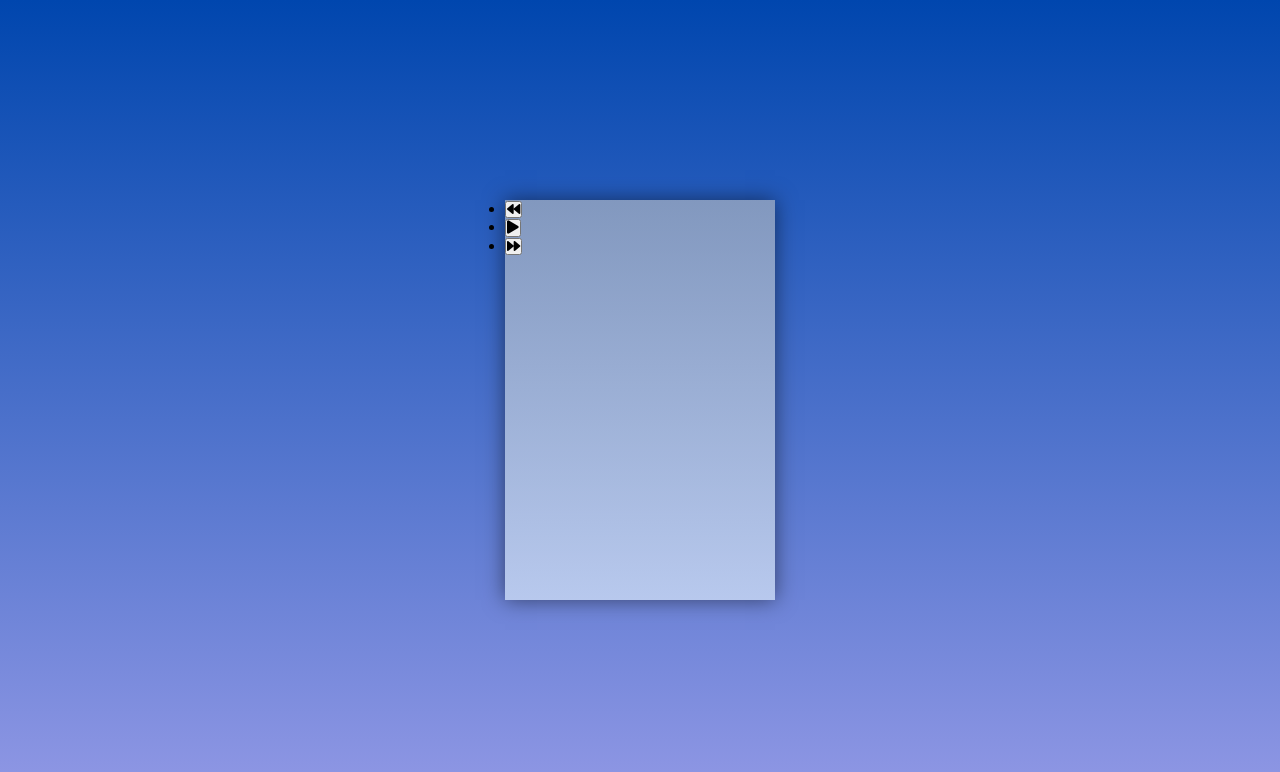
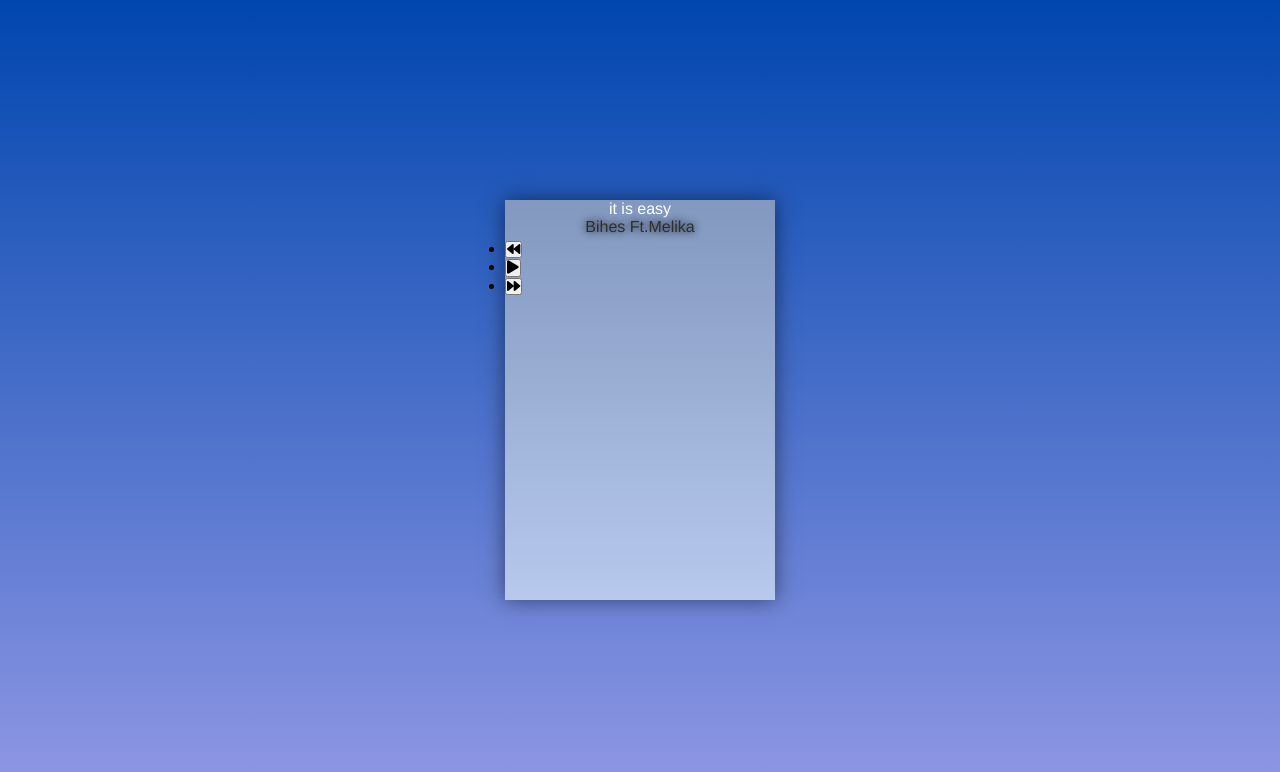
Before and after one commit to mahshidzmd/mahshidzmd.github.io, a plain HTML site: page index.html in a window 1280 px wide. Drawn offline with Linux system fonts and the light colour scheme.

Commit message:
modified css file titles

```diff
--- a/index.html
+++ b/index.html
@@ -11,6 +11,10 @@
 
 <body>
     <div class="container">
+        <div class="titlesmusic">
+            <p class="ftitle">it is easy</p>
+            <p class="stitle">Bihes Ft.Melika</p>
+        </div>
         <ul class="Buttoms">
             <li><button class="back fas fa-backward"></button></li>
             <li><button class="play fas fa-play"></button></li>
--- a/style.css
+++ b/style.css
@@ -22,6 +22,30 @@ body {
 
 .container:hover {
     background-image: linear-gradient(0deg, rgba(220, 234, 248, 0.792), rgba(171, 179, 192, 0.796));
+}
+
+.titlesmusic {
+    width: 100%;
+    height: 10%;
+}
+
+.titlesmusic .ftitle {
+    width: 100%;
+    text-align: center;
+    font-family: 'Franklin Gothic Medium', 'Arial Narrow', Arial, sans-serif;
+    color: white;
+}
+
+.titlesmusic .stitle {
+    width: 100%;
+    text-align: center;
+    font-family: 'Franklin Gothic Medium', 'Arial Narrow', Arial, sans-serif;
+    color: #2e2e2e;
+    text-shadow: 0px 0px 8px black;
+}
+
+.container:hover .titlesmusic .stitle {
+    color: #666666;
 }
 
 /* html{
```
